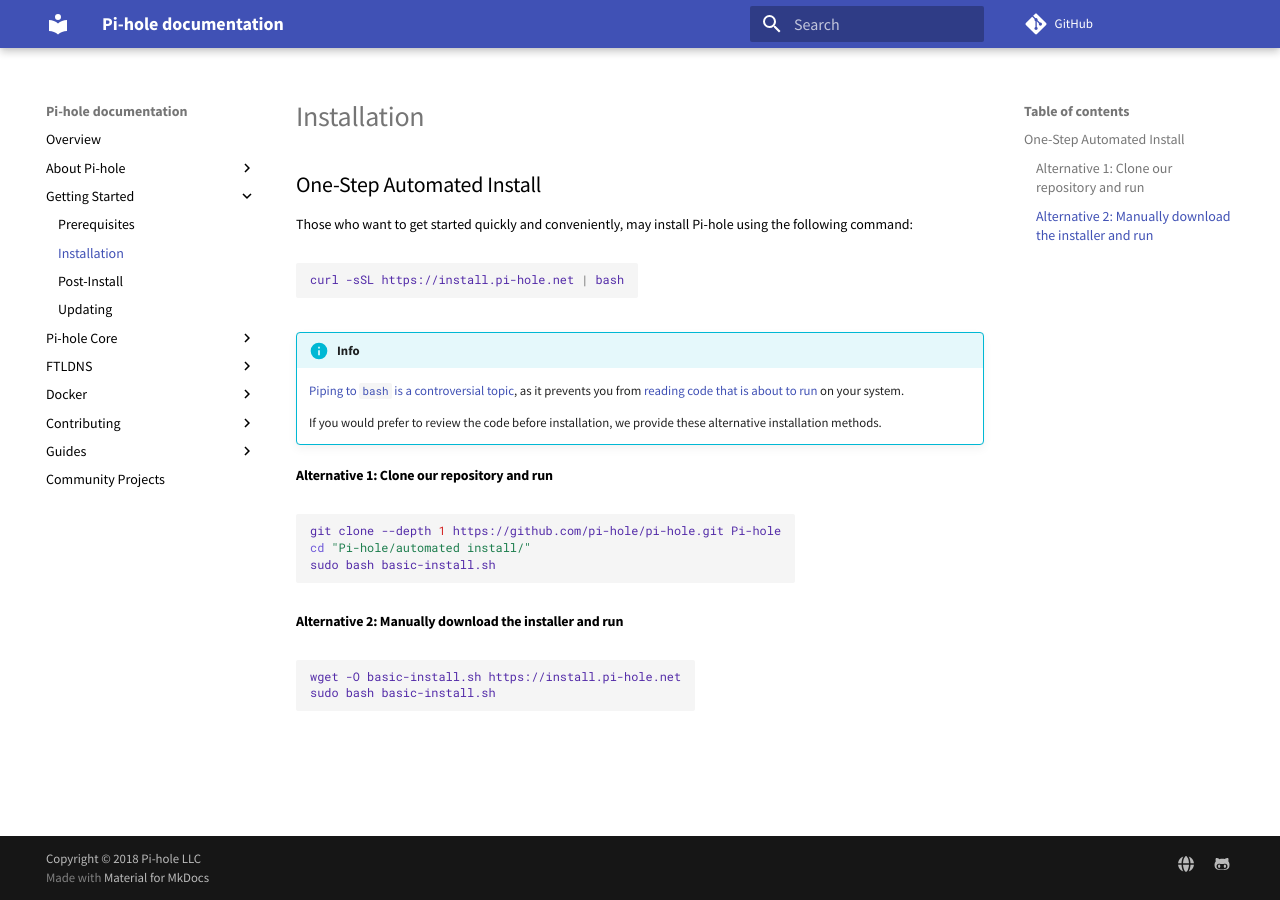
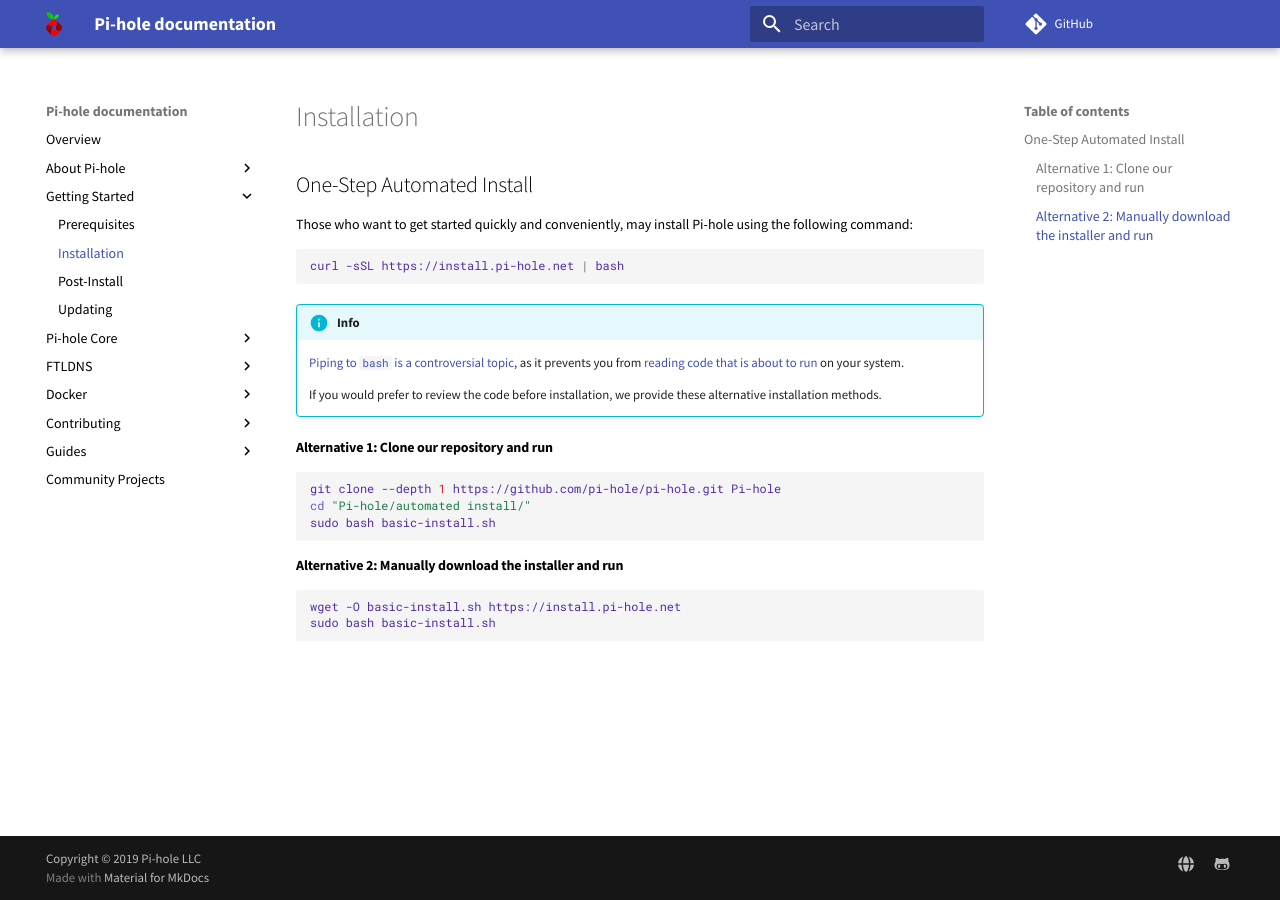
Before and after one commit to pi-hole/docs, an MkDocs documentation site: the page built from docs/main/basic-install.md, in a window 1280 px wide. Built offline with MkDocs 1.6.1 and Material for MkDocs 9.7.7, drawn with Linux system fonts in a browser that asks for light colours; comment, search, counter and statistics services are not loaded.

Commit message:
Tweak mkdocs config and CSS
* Add a navbar logo
* Reduce the fonts we load by specifying the one we want to use in the config file
* No more importing CSS thus faster loading
* Remove a few default properties from extra.css
* Bump copyright year
* Remove unneeded / add needed trailing slashes in config URLs
* Minor CSS tweaks

````diff
--- a/docs/extra.css
+++ b/docs/extra.css
@@ -1,4 +1,7 @@
-@import url('https://fonts.googleapis.com/css?family=Source+Sans+Pro:400,400i,700,700i');
+body,
+input {
+    color: #000;
+}
 .md-nav {
     font-size: 14px;
     line-height: 1.4;
@@ -7,12 +10,15 @@
     font-size: 14px;
     line-height: 1.5;
 }
-body, input {
-    font-family: "Source Sans Pro", "Roboto","Helvetica Neue",Helvetica,Arial,sans-serif;
-    color: black;
+.md-typeset code,
+.md-typeset pre {
+    white-space: pre-wrap;
+    color: #532ba8;
 }
-.md-typeset code, .md-typeset pre {
-    display: inline-block;
-    white-space: pre-wrap;
-    color: rgb(83, 43, 168);
+
+@media only screen and (max-width: 76.1875em) {
+    .md-logo img {
+        width: auto;
+        height: 48px;
+    }
 }
--- a/mkdocs.yml
+++ b/mkdocs.yml
@@ -1,13 +1,17 @@
 site_name: "Pi-hole documentation"
 site_url: https://docs.pi-hole.net/
-repo_url: "https://github.com/pi-hole/pi-hole/"
+repo_url: "https://github.com/pi-hole/pi-hole"
 edit_uri: ""
-copyright: 'Copyright &copy; 2018 Pi-hole LLC'
+copyright: 'Copyright &copy; 2019 Pi-hole LLC'
 remote_branch: gh-pages
 theme:
   name: 'material'
   favicon: 'images/favicon.png'
+  logo: 'images/logo.svg'
   language: 'en'
+  font:
+    text: 'Source Sans Pro'
+    code: 'Roboto Mono'
 
 markdown_extensions:
 # Code highlighting in ``` ``` blocks
@@ -99,17 +103,18 @@
     - 'Optional: Dynamic DNS': guides/vpn/dynDNS.md
     - 'Troubleshooting': guides/vpn/troubleshooting.md
   - 'TOR & Pi-hole':
-          - 'Overview': guides/tor/overview.md
-          - 'Basic Setup': guides/tor/setup.md
-          - 'Using TOR': guides/tor/using-tor.md
-          - 'Performance and other issues': guides/tor/performance-issues.md
-          - 'Using DNSSEC': guides/tor/dnssec.md
+    - 'Overview': guides/tor/overview.md
+    - 'Basic Setup': guides/tor/setup.md
+    - 'Using TOR': guides/tor/using-tor.md
+    - 'Performance and other issues': guides/tor/performance-issues.md
+    - 'Using DNSSEC': guides/tor/dnssec.md
 - 'Community Projects': main/projects.md
 
 extra:
   social:
     - type: globe
-      link: https://pi-hole.net
+      link: https://pi-hole.net/
     - type: github-alt
       link: https://github.com/pi-hole
-extra_css: [extra.css]
+extra_css:
+  - extra.css
````
Also changed, not shown: docs/images/logo.svg (added).
